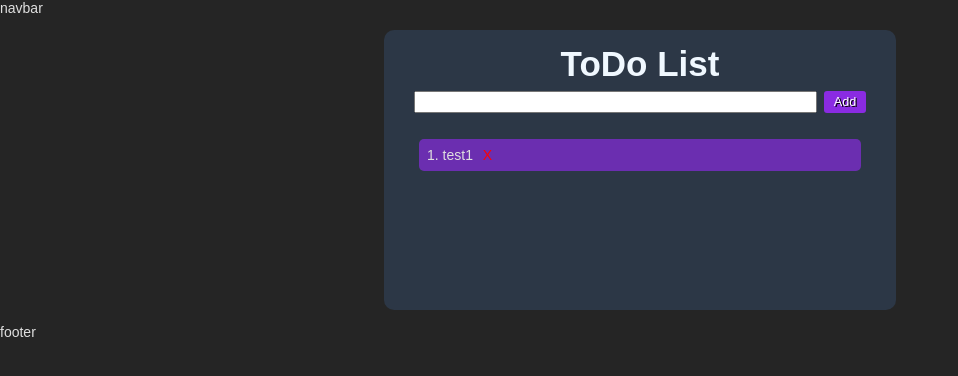
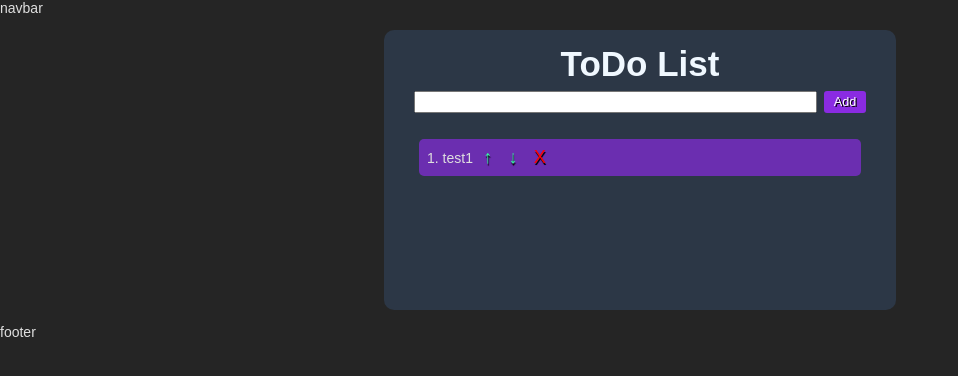
Before and after one commit to self-related/todo-list-react, a React (Vite) app: page / in a window 1280 px wide. Shown: the top 376 px of the page, without its empty margins (0-958 px from the left). Built offline with nearby package versions, Linux system fonts and the light colour scheme.

Commit message:
feat: add sorting items up and down

```diff
--- a/src/components/Item.css
+++ b/src/components/Item.css
@@ -8,6 +8,9 @@
     list-style-position: inside;
     overflow-wrap: break-word;
 }
+.item > button {
+    margin-left: 0.3rem;
+}
 
 .delete-item {
     background: none;
@@ -15,6 +18,19 @@
 
     color: red;
 
-    font-size: 1rem;
+    font-size: 1.3rem;
     cursor: pointer;
+    text-shadow: 0.7px 2px 0.7px black;
+
 }
+
+.move-item {
+    background: none;
+    border: none;
+    color: #32fc9e;
+
+    font-size: 1.3rem;
+
+    cursor: pointer;
+    text-shadow: 0.7px 1.5px 1px black;
+}
--- a/src/components/Item.jsx
+++ b/src/components/Item.jsx
@@ -1,16 +1,33 @@
 import "./Item.css";
 
 /**
- * @callback OnDeleteItem
+ * @callback onDeleteItem - delete item from list
+ * @param {number} id
+ *
+ * @callback onMoveUpButton - move up item
+ * @param {number} id
+ *
+ * @callback onMoveDownButton - move down item
  * @param {number} id
  *
  * @function Item
- * @param {{onDeleteItem: OnDeleteItem, id: number, children: String}}
+ * @param {{
+ *  onDeleteItem: onDeleteItem,
+ *  onMoveUpButton: onMoveUpButton,
+ *  onMoveDownButton: onMoveDownButton,
+ *  id: number,
+ *  children: String
+ * }}
  */
 
-export default function Item({onDeleteItem, id, children}) {
+export default function Item({onDeleteItem, onMoveUpButton, onMoveDownButton, id, children}) {
 
     return (
-        <li className="item">{children} <button onClick={() => onDeleteItem(id)} className="delete-item">X</button></li>
+        <li className="item">
+            {children}
+            <button className="move-item" onClick={() => onMoveUpButton(id)}>↑</button>
+            <button className="move-item" onClick={() => onMoveDownButton(id)}>↓</button>
+            <button onClick={() => onDeleteItem(id)} className="delete-item">X</button>
+        </li>
     );
 }
--- a/src/components/ToDoApp.jsx
+++ b/src/components/ToDoApp.jsx
@@ -28,6 +28,28 @@ export default function ToDoApp() {
         setItems(itemsNew);
     };
 
+    const handleMoveUpButton = (id) => {
+        if (id === 0)
+            return;
+
+        const tempMovingItem = items[id];
+        items[id] = items[id - 1];
+        items[id - 1] = tempMovingItem;
+
+        setItems([...items]);
+    }
+
+    const handleMoveDownButton = (id) => {
+        if (id === items.length - 1)
+            return;
+
+        const tempMovingItem = items[id];
+        items[id] = items[id + 1];
+        items[id + 1] = tempMovingItem;
+
+        setItems([...items]);
+    }
+
 
     return (
         <div id="todo-app">
@@ -40,7 +62,7 @@ export default function ToDoApp() {
             <ol className="list">
                 {
                     items.map((item, index) => (
-                        <Item key={index} id={index} onDeleteItem={handleDeleteButton}>
+                        <Item key={index} id={index} onDeleteItem={handleDeleteButton} onMoveUpButton={handleMoveUpButton} onMoveDownButton={handleMoveDownButton}>
                             {item}
                         </Item>
                     ))
```
